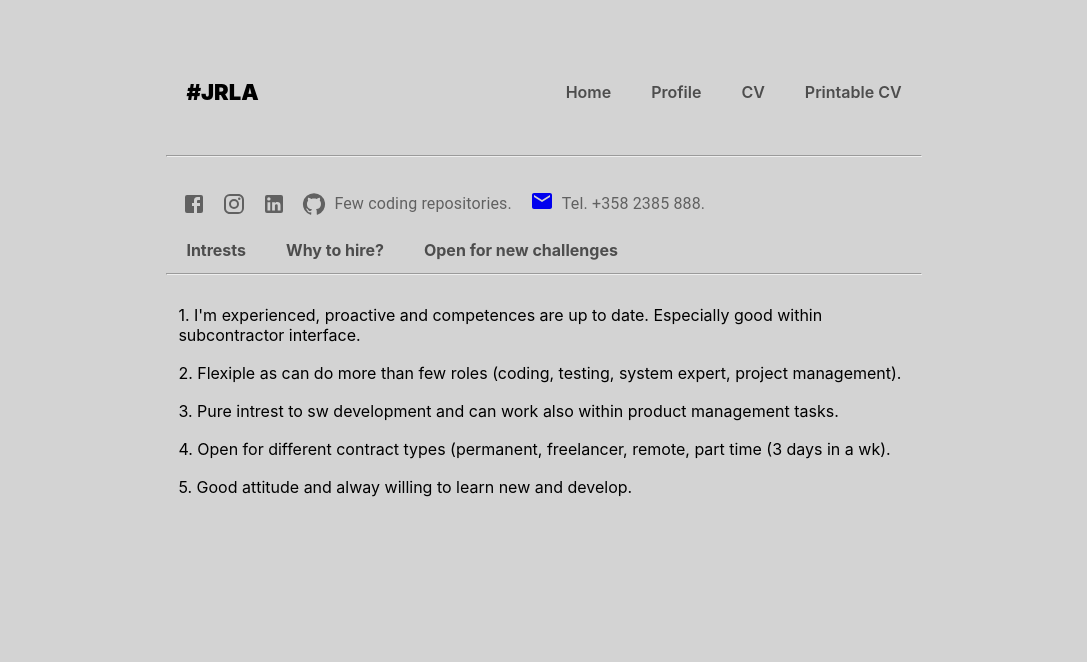
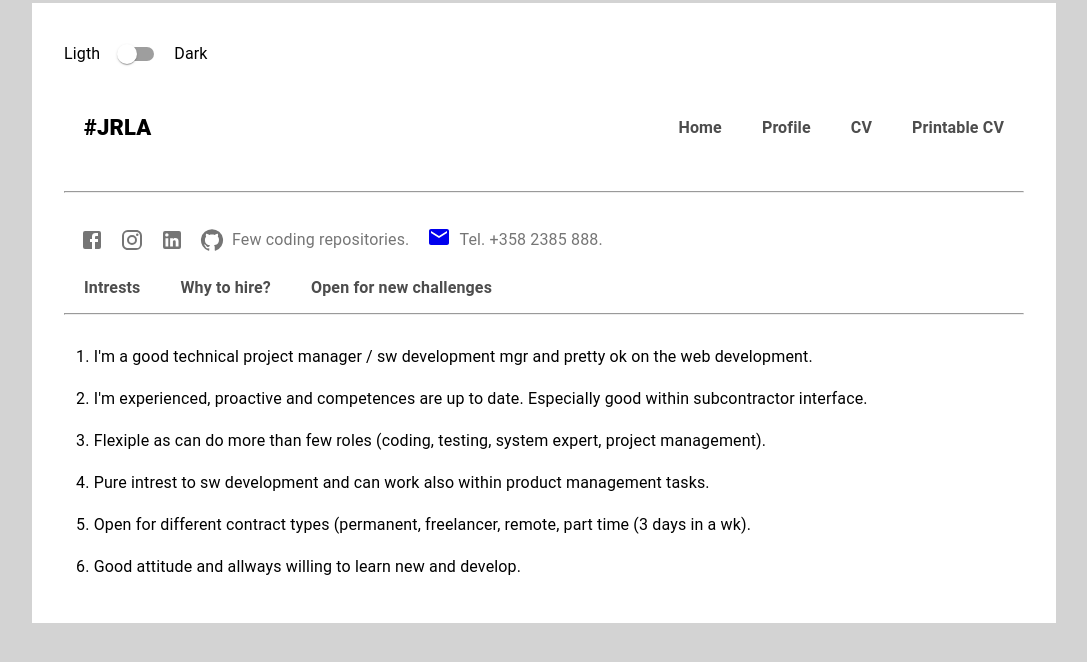
Before and after one commit to JouniR68/CV, a React (Vite) app: page /profile/why in a window 1280 px wide. Shown: the top 662 px of the page, without its empty margins (96-1183 px from the left). Built offline with nearby package versions, Linux system fonts and the light colour scheme.

Commit message:
display mode support

```diff
--- a/data/datapkg.json
+++ b/data/datapkg.json
@@ -18,11 +18,12 @@
 
     "hire":[{
       "id": 1,
+      "why": "I'm a good technical project manager / sw development mgr and pretty ok on the web development.",
       "why 1": "I'm experienced, proactive and competences are up to date. Especially good within subcontractor interface.",
       "why 2": "Flexiple as can do more than few roles (coding, testing, system expert, project management).",
       "why 3": "Pure intrest to sw development and can work also within product management tasks.",
       "why 4": "Open for different contract types (permanent, freelancer, remote, part time (3 days in a wk).",
-      "why 5": "Good attitude and alway willing to learn new and develop."
+      "why 5": "Good attitude and allways willing to learn new and develop."
     }],
 
   "workhistory": [
--- a/package.json
+++ b/package.json
@@ -12,9 +12,10 @@
     "launch": "concurrently \"npm:json\" \"npm:dev\""
   },
   "dependencies": {
-    "@emotion/styled": "^11.11.0",
+    "@emotion/react": "^11.11.4",
+    "@emotion/styled": "^11.11.5",
     "@mui/icons-material": "^5.15.7",
-    "@mui/material": "^5.15.3",
+    "@mui/material": "^5.15.20",
     "axios": "^1.6.5",
     "concurrently": "^8.2.2",
     "json-server": "^0.17.4",
--- a/src/App.jsx
+++ b/src/App.jsx
@@ -1,4 +1,5 @@
 /* eslint-disable react/jsx-no-comment-textnodes */
+import React, { useState } from "react";
 import "./App.css";
 import Layout from "./Layouts/Layout";
 import AdminLayout from "./Layouts/AdminLayout";
@@ -15,19 +16,64 @@ import Work from "./components/Work";
 import Education from "./components/Education";
 import Tech from "./components/Tech";
 import CV from "./components/Output"
-
-//import Looking from "./components/Looking";
-
 import { BrowserRouter, Routes, Route } from "react-router-dom";
 import Contact from "./components/Contact";
+import { ThemeProvider, createTheme } from "@mui/material/styles";
+import CssBaseline from "@mui/material/CssBaseline";
+import Switch from '@mui/material/Switch';
+import Typography from '@mui/material/Typography';
+import Stack from '@mui/material/Stack';
+
+export const lightTheme = createTheme({
+  palette: {
+    mode: 'light',
+    background: {
+      default: '#ffffff',
+      paper: '#f5f5f5',
+    },
+    text: {
+      primary: '#000000',
+      secondary: '#555555',
+    },
+  },
+});
+
+export const darkTheme = createTheme({
+  palette: {
+    mode: 'dark',
+    background: {
+      default: '#121212',
+      paper: '#1d1d1d',
+    },
+    text: {
+      primary: 'red',
+      secondary: '#bbbbbb',
+    },
+  },
+});
+
 
 function App() {
+  const [isDarkMode, setIsDarkMode] = useState(false);
+
+  const toggleTheme = () => {
+    setIsDarkMode(!isDarkMode)
+  }
+
   return (
+    <>
+      <ThemeProvider theme={isDarkMode ? darkTheme : lightTheme}>
+        <CssBaseline />
+        <Stack direction="row" spacing={1} alignItems="center">
+          <Typography>Ligth</Typography>
+          <Switch checked={isDarkMode} onChange={toggleTheme} />
+          <Typography>Dark</Typography>
+        </Stack>
         <BrowserRouter>
           <Routes>
             <Route element={<Layout />}>
               <Route path='/' element={<Home />} />
-          <Route path="output" element={<CV/>} />
+              <Route path="output" element={<CV />} />
               <Route path='profile' element={<ProfileLayout />}>
                 <Route index element={<Profile />} />
                 <Route path='intrests' element={<Intrests />} />
@@ -50,6 +96,8 @@ function App() {
             </Route>
           </Routes>
         </BrowserRouter>
+      </ThemeProvider>
+    </>
   );
 }
 
--- a/src/components/Why.jsx
+++ b/src/components/Why.jsx
@@ -17,6 +17,12 @@ export default function Education() {
       {issueData?.map((t) => (
         <>
           <div className="hire--whys">
+          <div key={i++} className="row">
+              <div key={i++} className="cell">
+                {rowCounter++}. {t?.["why"]}
+              </div>
+            </div>
+
             <div key={i++} className="row">
               <div key={i++} className="cell">
                 {rowCounter++}. {t?.["why 1"]}
--- a/src/index.css
+++ b/src/index.css
@@ -51,7 +51,7 @@ header a:hover {
 
 
 .output--text{
-  margin-top:10px;
+  margin-top:20px;
   text-align: left;
   justify-content: left;
 
```
Also changed, not shown: src/components/Tech.jsx (line endings or trailing spaces), 1 other file (tests, documents, lock files or other folders). Lines whose indentation alone changed are shown as unchanged.
